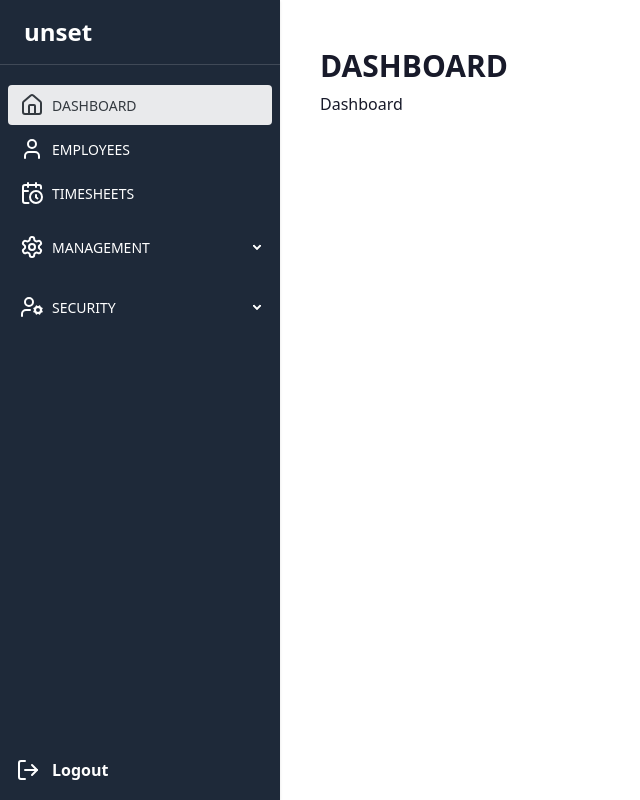
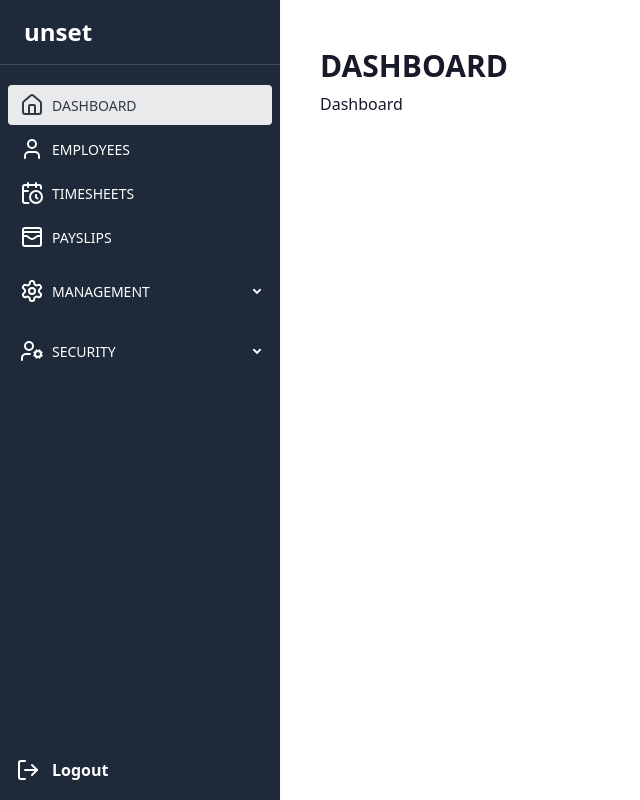
Before and after one commit to lloydgutierrezX/nazerb, a React (Vite) app in the folder client/: page /dashboard in a window 1280 px wide. Shown: the whole page, without its empty margins (0-640 px from the left). Built offline with nearby package versions, Linux system fonts and the light colour scheme; no server answers.

Commit message:
master - added payslip in temporary menu

```diff
--- a/client/src/components/icon/Icon.tsx
+++ b/client/src/components/icon/Icon.tsx
@@ -32,6 +32,7 @@ import {
   Link,
   HandCoins,
   PhilippinePeso,
+  WalletCards,
 } from "lucide-react";
 import { memo } from "react";
 
@@ -184,6 +185,11 @@ export const Icon = memo(function Icon(props: {
               />
             );
 
+          case "wallet-cards":
+            return (
+              <WalletCards className={classNames} color={color ?? undefined} />
+            );
+
           default:
             console.warn(`No icon for ${icon}`);
             return "";
--- a/client/src/components/menu/IMenu.tsx
+++ b/client/src/components/menu/IMenu.tsx
@@ -9,7 +9,7 @@ export interface IMenu extends IMenuContent {
   children?: IMenu[];
 }
 
-// Sample MEN response from BE
+// Temporary menu while the auth is not ready
 export const jsonMenu = [
   {
     key: "dashboard",
@@ -28,6 +28,12 @@ export const jsonMenu = [
     path: "/timesheets",
     is_active: true,
     icon: "calendar-clock",
+  },
+  {
+    key: "payslips",
+    path: "/payslips",
+    is_active: true,
+    icon: "wallet-cards",
   },
   {
     key: "management",
```
